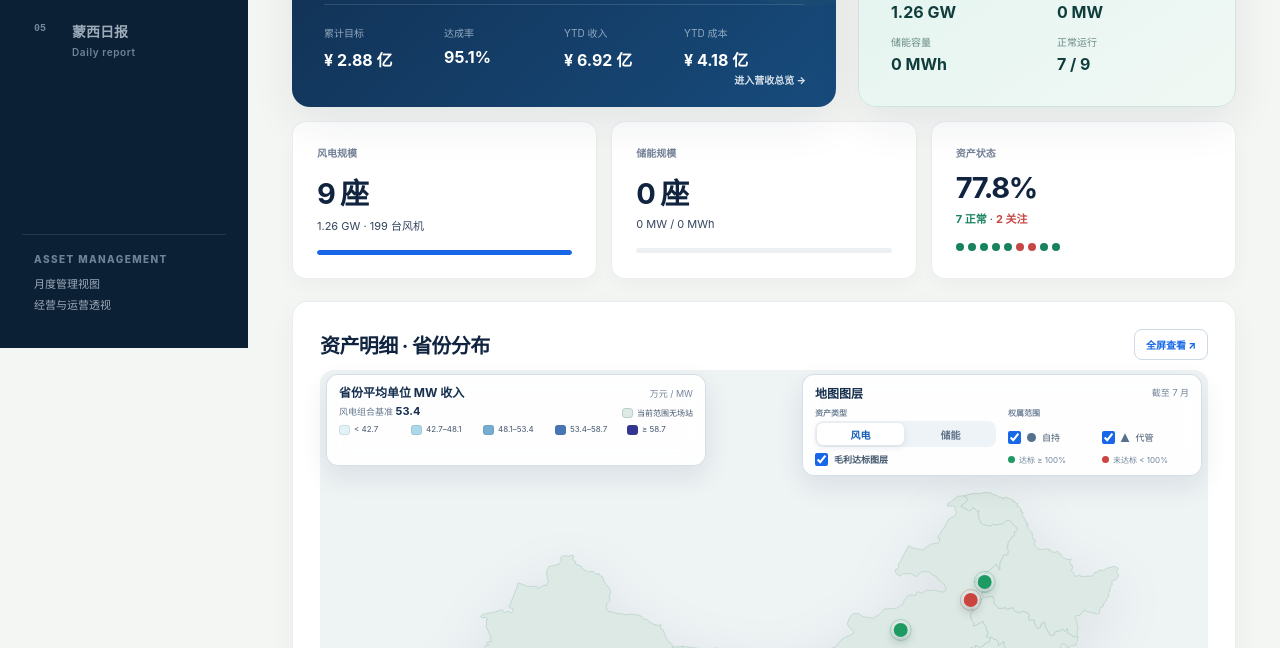
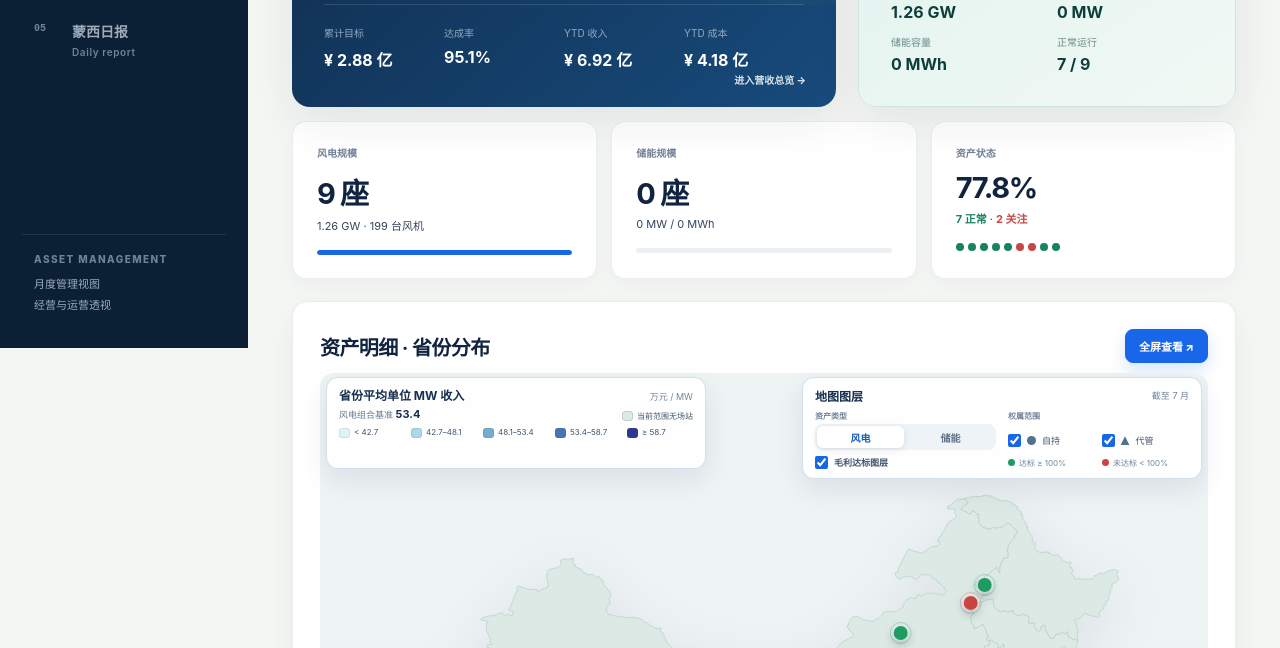
Before and after one commit to TorinoYip/Asset-Management-repository, a plain HTML site: page apps/web/index.html in a window 1280 px wide. Shown: the part 452-1100 px from the top of the page. Drawn offline with Linux system fonts and the light colour scheme.

Commit message:
fix: expose fullscreen map entry and refresh cached assets

```diff
--- a/apps/web/styles/map.css
+++ b/apps/web/styles/map.css
@@ -1,17 +1,18 @@
 /* Province revenue intensity and station asset map */
 .province-map-panel .panel-head { align-items: center; }
 .fullscreen-map-link {
-  padding: 7px 11px;
-  border: 1px solid #cdd9e5;
+  padding: 8px 13px;
+  border: 1px solid #1767e8;
   border-radius: 8px;
-  color: #1767e8;
-  background: #fff;
-  font-size: 10px;
+  color: #fff;
+  background: #1767e8;
+  box-shadow: 0 6px 16px rgba(23,103,232,.18);
+  font-size: 11px;
   font-weight: 800;
   text-decoration: none;
   white-space: nowrap;
 }
-.fullscreen-map-link:hover { border-color: #8fb5f3; background: #f5f9ff; }
+.fullscreen-map-link:hover { border-color: #1459c6; background: #1459c6; }
 .province-map-layout { display: block; margin-top: 10px; }
 .province-map {
   --map-top-space: 116px;
```
